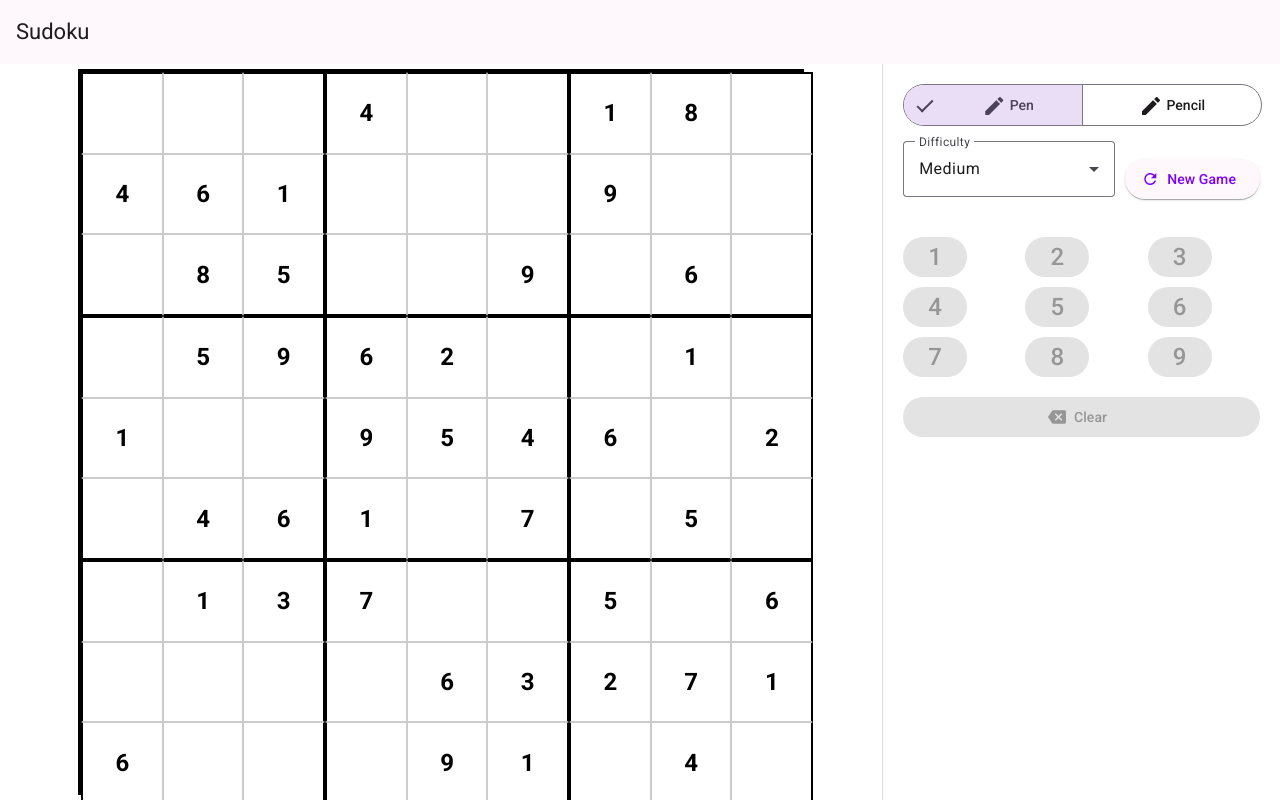
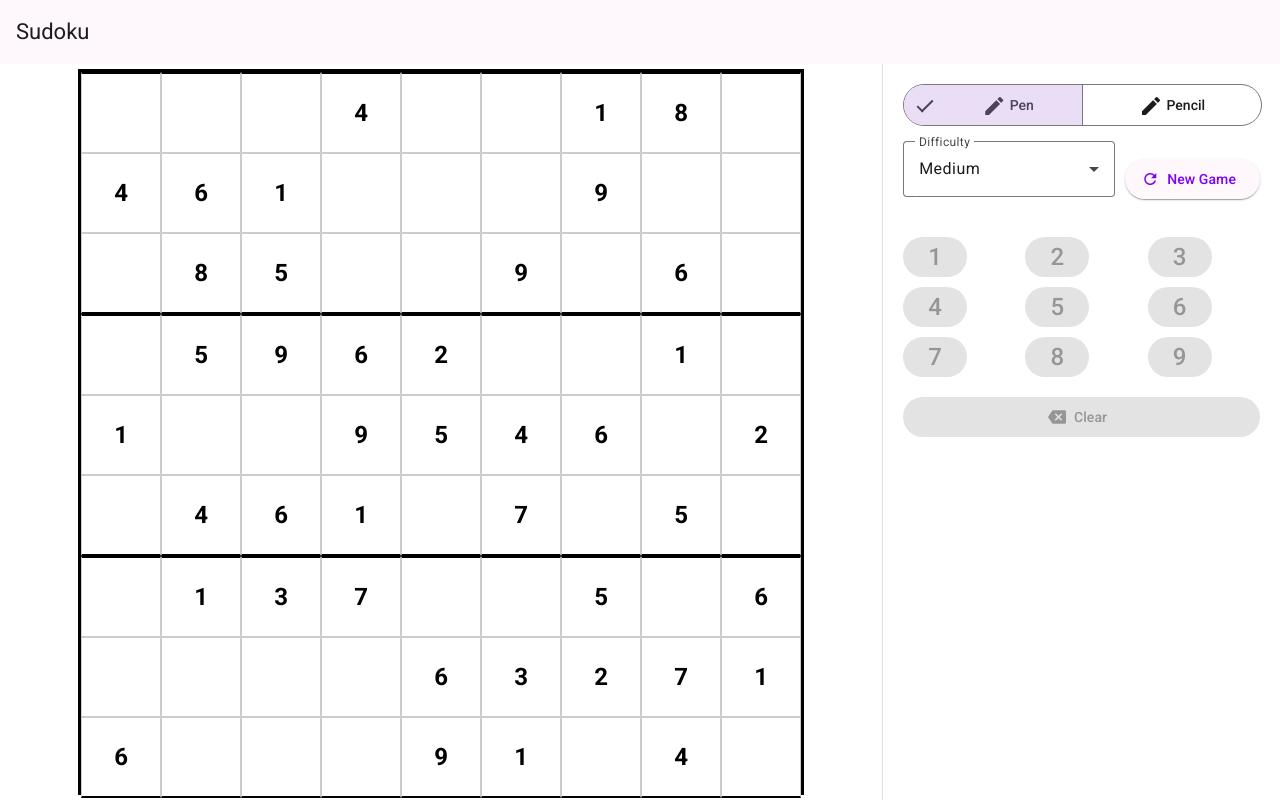
Before and after one commit to why-pengo/angular-sudoku3, an Angular app: page / in a window 1280 px wide. Built offline with nearby package versions, Linux system fonts and the light colour scheme.

Commit message:
Changes to CSS

```diff
--- a/angular.json
+++ b/angular.json
@@ -2,7 +2,8 @@
   "$schema": "./node_modules/@angular/cli/lib/config/schema.json",
   "version": 1,
   "cli": {
-    "packageManager": "npm"
+    "packageManager": "npm",
+    "analytics": false
   },
   "newProjectRoot": "projects",
   "projects": {
--- a/src/app/app.config.ts
+++ b/src/app/app.config.ts
@@ -1,9 +1,7 @@
 import { ApplicationConfig, provideZonelessChangeDetection } from '@angular/core';
-import { provideAnimationsAsync } from '@angular/platform-browser/animations/async';
 
 export const appConfig: ApplicationConfig = {
   providers: [
     provideZonelessChangeDetection(),
-    provideAnimationsAsync()
   ]
 };
--- a/src/app/sudoku-board.scss
+++ b/src/app/sudoku-board.scss
@@ -38,13 +38,13 @@
   transition: background-color 0.2s;
   font-size: clamp(16px, 3vmin, 32px);
 
-  &:nth-child(3n) {
-    border-right: 2px solid #000;
-  }
+  //&:nth-child(3n) {
+  //  border-right: 2px solid #000;
+  //}
 
-  &:nth-child(3n+1) {
-    border-left: 2px solid #000;
-  }
+  //&:nth-child(3n+1) {
+  //  border-left: 2px solid #000;
+  //}
 }
 
 .row:nth-child(3n) .cell {
```
